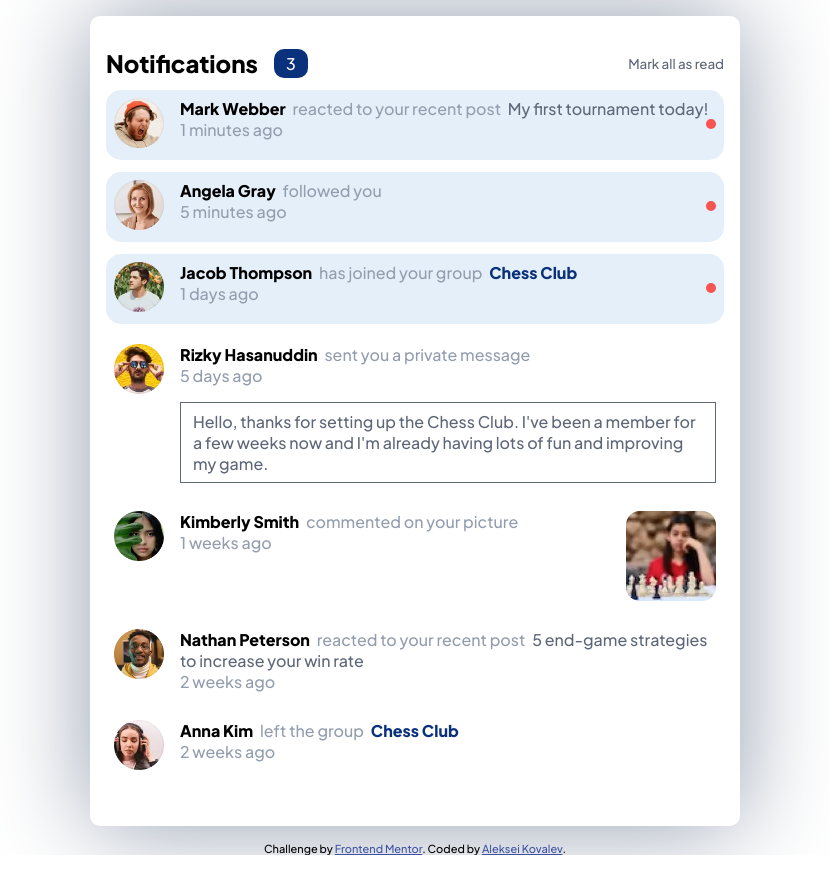
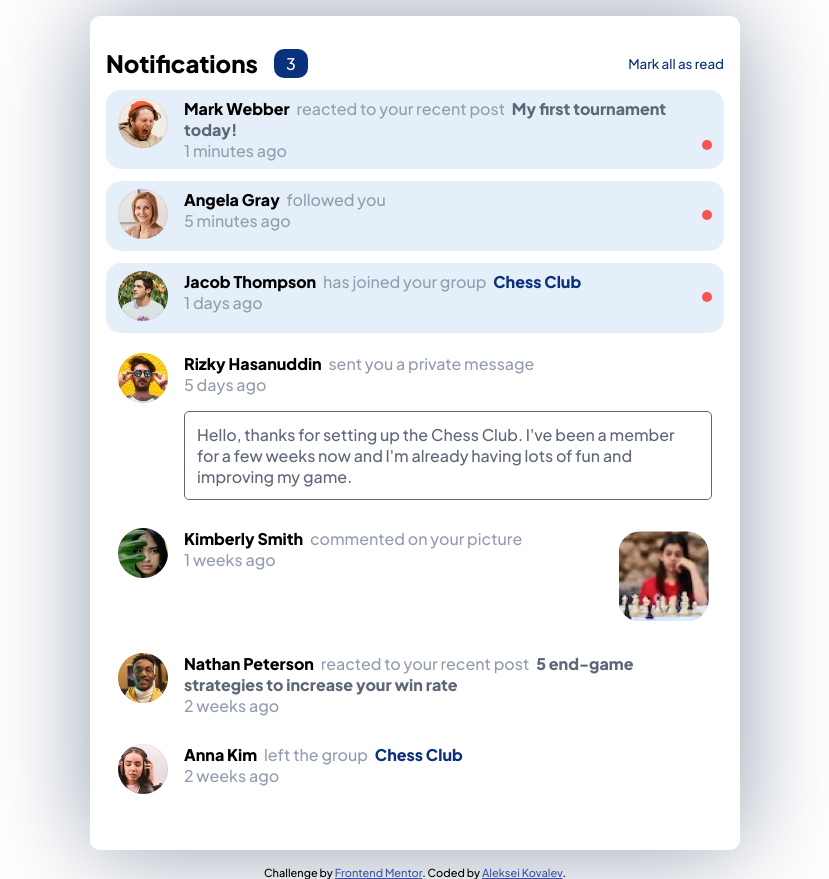
Before and after one commit to kalexei/notifications-page, a React (Vite) app: page / in a window 1280 px wide. In both pictures the pointer is over the button "Mark all as read". Shown: the whole page, without its empty margins (225-1054 px from the left). Before the commit the page ends 855 px from the top, so only its background shows below. Built offline with nearby package versions, Linux system fonts and the light colour scheme.

Commit message:
finished

```diff
--- a/src/App.css
+++ b/src/App.css
@@ -25,6 +25,11 @@
   color: var(--color-dgblue);
 }
 
+.header button:hover {
+  color: var(--color-blue);
+  cursor: pointer;
+}
+
 .title {
   flex: 1;
   display: flex;
--- a/src/components/Notification.css
+++ b/src/components/Notification.css
@@ -1,7 +1,7 @@
 .notification {
   display: flex;
   margin: 0.75em 0;
-  padding: 0.5em;
+  padding: 0.5em 0.75em;
   border-radius: 15px;
 }
 
@@ -32,6 +32,11 @@
   font-weight: 800;
 }
 
+.information .username:hover {
+  color: var(--color-blue);
+  cursor: pointer;
+}
+
 .information span:not(.username, .content) {
   color: var(--color-gblue);
   margin: 0 0.25em;
@@ -39,13 +44,28 @@
 
 .information .image-content {
   min-width: 80px;
+  padding: 0.15em;
+  border-radius: 25px;
+  border: 1px solid transparent;
+}
+
+.information .image-content:hover {
+  border: 1px solid var(--color-lgb1);
+  cursor: pointer;
 }
 
 .message-box {
-  padding: 0.5em 0.75em;
+  padding: 0.75em;
   border: 1px solid var(--color-dgblue);
+  border-radius: 5px;
   color: var(--color-dgblue);
   margin-top: 1rem;
+}
+
+.message-box:hover {
+  background-color: var(--color-lgb2);
+  border: 1px solid transparent;
+  cursor: pointer;
 }
 
 .content .link.group {
@@ -55,6 +75,12 @@
 
 .information .content.react-content {
   color: var(--color-dgblue);
+  font-weight: 800;
+}
+
+.information .content.react-content:hover {
+  color: var(--color-blue);
+  cursor: pointer;
 }
 
 .time {
@@ -65,6 +91,10 @@
   color: var(--color-vdblue);
 }
 
+.content .link:hover {
+  cursor: pointer;
+}
+
 .unread-indicator {
   width: 10px;
   height: 10px;
```
